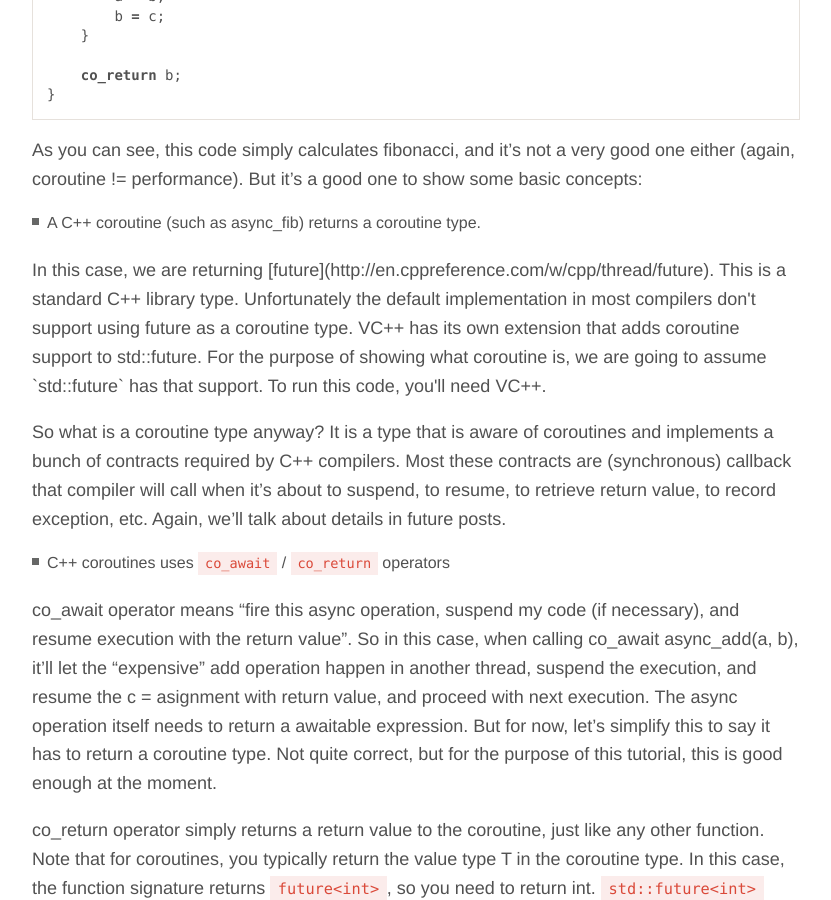
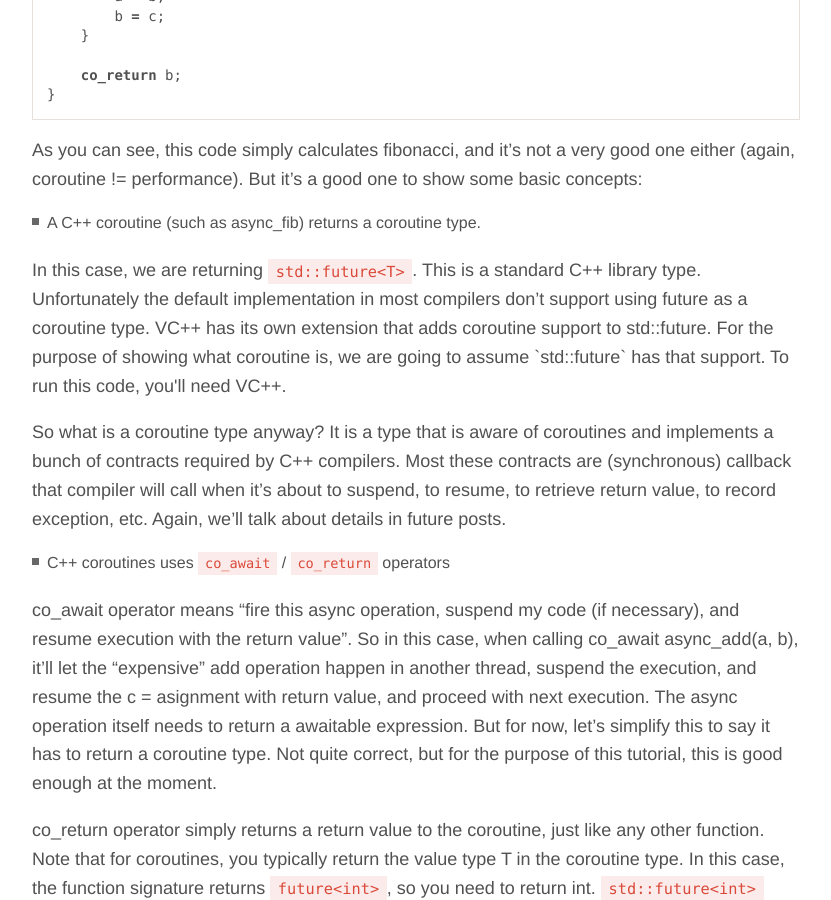
Before and after one commit to yizhang82/yizhang82.github.io, a Jekyll site: the page built from _posts/2017-10-27-coroutine-2.md, in a window 1280 px wide and 900 px high, scrolled down 2145 px. Shown: the whole window, without its empty margins (224-1055 px from the left). Built offline with Jekyll 4.4.1, drawn with Linux system fonts in a browser that asks for light colours; nearby versions of some CDN libraries; comment, search, counter and statistics services are not loaded.

```diff
--- a/_posts/2017-10-27-coroutine-2.md
+++ b/_posts/2017-10-27-coroutine-2.md
@@ -59,7 +59,7 @@ As you can see, this code simply calculates fibonacci, and it's not a very good
 
 * A C++ coroutine (such as async_fib) returns a coroutine type.
 
-In this case, we are returning [future<T>](http://en.cppreference.com/w/cpp/thread/future). This is a standard C++ library type. Unfortunately the default implementation in most compilers don't support using future<T> as a coroutine type. VC++ has its own extension that adds coroutine support to std::future<T>. For the purpose of showing what coroutine is, we are going to assume `std::future<T>` has that support. To run this code, you'll need VC++.
+In this case, we are returning [`std::future<T>`](http://en.cppreference.com/w/cpp/thread/future). This is a standard C++ library type. Unfortunately the default implementation in most compilers don't support using future<T> as a coroutine type. VC++ has its own extension that adds coroutine support to std::future<T>. For the purpose of showing what coroutine is, we are going to assume `std::future<T>` has that support. To run this code, you'll need VC++.
 
 So what is a coroutine type anyway? It is a type that is aware of coroutines and implements a bunch of contracts required by C++ compilers. Most these contracts are (synchronous) callback that compiler will call when it's about to suspend, to resume, to retrieve return value, to record exception, etc. Again, we'll talk about details in future posts.
 
@@ -95,7 +95,7 @@ This is effectively saying: I'm returning an object back to you, promising that
 
 I'm testing this on VC++ on VS 2017 for now. In order to compile the code, you need to pass `/await` as a compiler switch:
 
-![Adding /Await Option](../assets/images/coroutine-await-option.png)
+![Adding /Await Option](/assets/images/coroutine-await-option.PNG)
 
 For your convenience, I've shared the entire cpp file [here](https://gist.github.com/yizhang82/28842f7dbae34b59fcd7b4d74b4a19d4#file-coroutine-simple-cpp)
 
```
